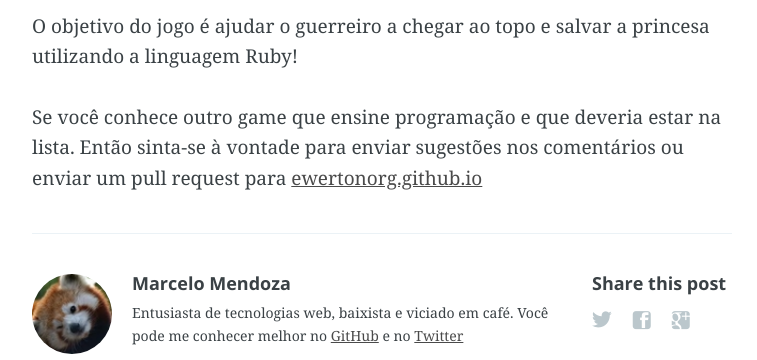
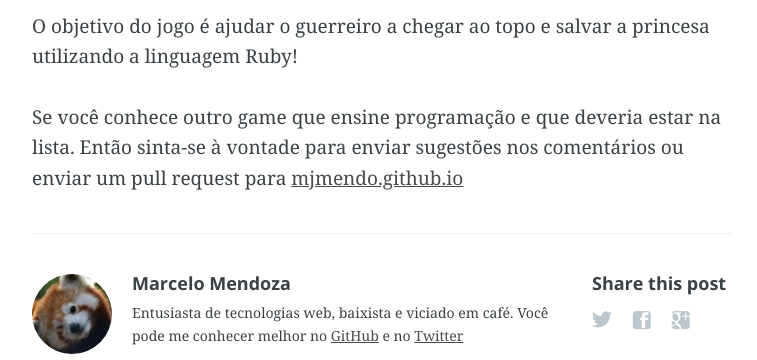
Before and after one commit to mjmendo/mjmendo.github.io, a Jekyll site: the page built from _posts/2014-01-09-aprendendo-a-programar-de-forma-divertida.md, in a window 1280 px wide. Shown: the part 1724-2084 px from the top of the page, without its empty margins (258-1015 px from the left). Built offline with Jekyll 4.4.1, drawn with Linux system fonts in a browser that asks for light colours; Markdown is read by kramdown in place of the engine named in the settings.

Commit message:
changing all the references to my github account

```diff
--- a/_layouts/default.html
+++ b/_layouts/default.html
@@ -60,7 +60,7 @@
       m=s.getElementsByTagName(o)[0];a.async=1;a.src=g;m.parentNode.insertBefore(a,m)
       })(window,document,'script','//www.google-analytics.com/analytics.js','ga');
 
-      ga('create', 'UA-46908933-1', 'ewertonorg.github.io');
+      ga('create', 'UA-46908933-1', 'mjmendo.github.io');
       ga('send', 'pageview');
 
    </script>
--- a/_layouts/post.html
+++ b/_layouts/post.html
@@ -54,7 +54,7 @@
                     	<h4> {{ site.author }} </h4>
                     	<!-- Author Bio -->
                     	<p>
-                    	  Entusiasta de tecnologias web, baixista e viciado em café. Você pode me conhecer melhor no <a href="https://github.com/ewertonorg">GitHub</a> e no <a href="https://twitter.com/ewertonorg">Twitter</a>
+                    	  Entusiasta de tecnologias web, baixista e viciado em café. Você pode me conhecer melhor no <a href="https://github.com/mjmendo">GitHub</a> e no <a href="https://twitter.com/mjmendo">Twitter</a>
                     	</p>
                     </article>
                 </section>
@@ -62,7 +62,7 @@
 
              <section class="share">
                 <h4>Share this post</h4>
-                <a class="icon-twitter" href="https://twitter.com/intent/tweet?text=&quot;{{ page.title }}&quot;%20{{ site.url }}{{ page.url }}%20via%20&#64;ewertonorg">
+                <a class="icon-twitter" href="https://twitter.com/intent/tweet?text=&quot;{{ page.title }}&quot;%20{{ site.url }}{{ page.url }}%20via%20&#64;mjmendo">
                     <span class="hidden">Twitter</span>
                 </a>
                 <a class="icon-facebook" href="https://www.facebook.com/sharer/sharer.php?u={{ site.url }}{{ page.url }}"
--- a/_posts/2014-01-09-aprendendo-a-programar-de-forma-divertida.md
+++ b/_posts/2014-01-09-aprendendo-a-programar-de-forma-divertida.md
@@ -29,4 +29,4 @@
 
 Se você conhece outro game que ensine programação e que deveria estar na lista.
 Então sinta-se à vontade para enviar sugestões nos comentários ou enviar um pull
-request para [ewertonorg.github.io](https://github.com/ewertonorg/ewertonorg.github.io)
+request para [mjmendo.github.io](https://github.com/mjmendo/mjmendo.github.io)
--- a/projects.html
+++ b/projects.html
@@ -16,7 +16,7 @@
 </head>
 <body>
 
-	<a href="https://github.com/ewertonorg/">
+	<a href="https://github.com/mjmendo/">
 		<img class="github-ribbon" src="assets/images/github-ribbon.png" alt="Fork me on GitHub">
 	</a>
 
```
Also changed, not shown: about.md (+2 -2 lines), README.md.
